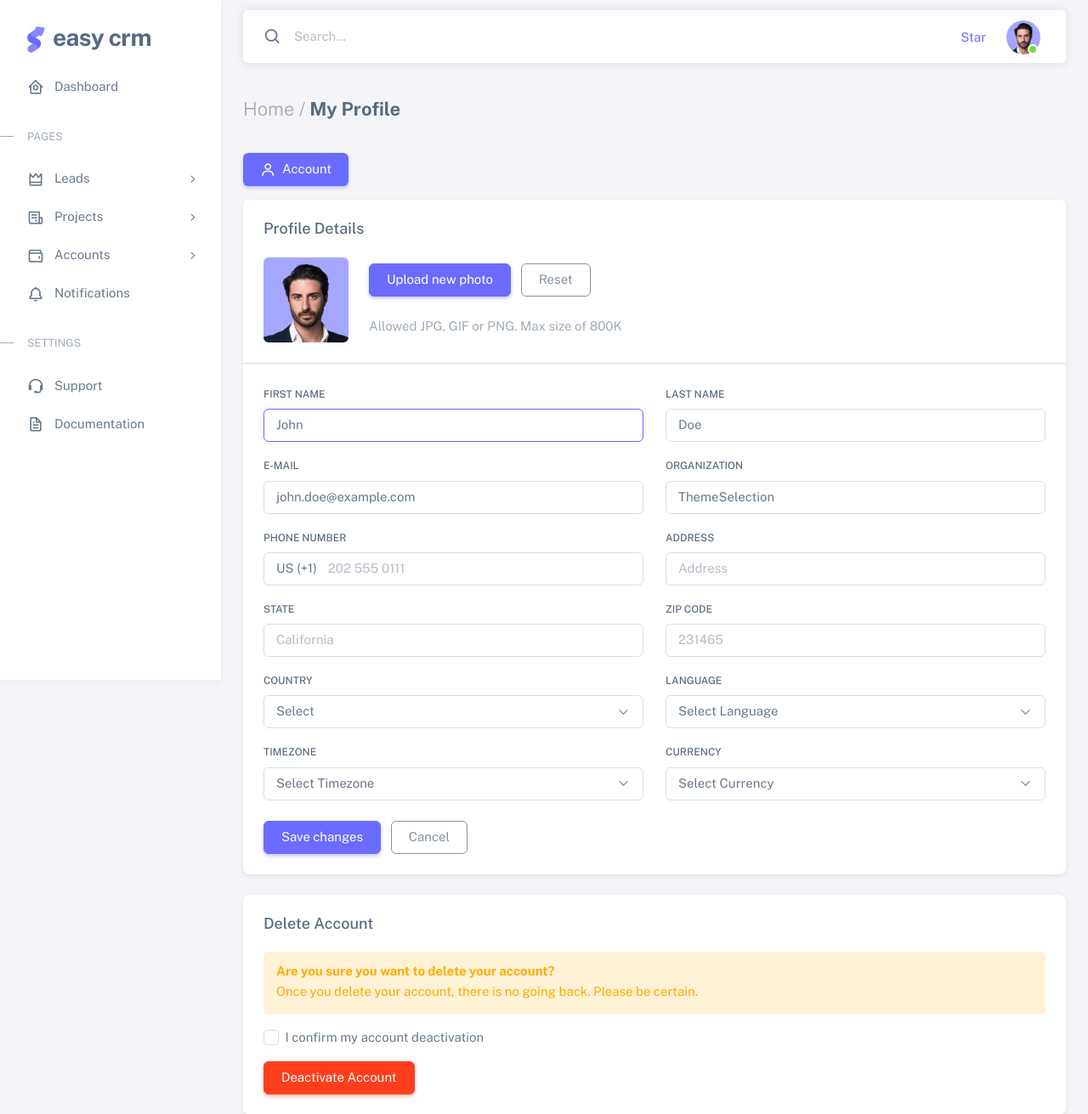
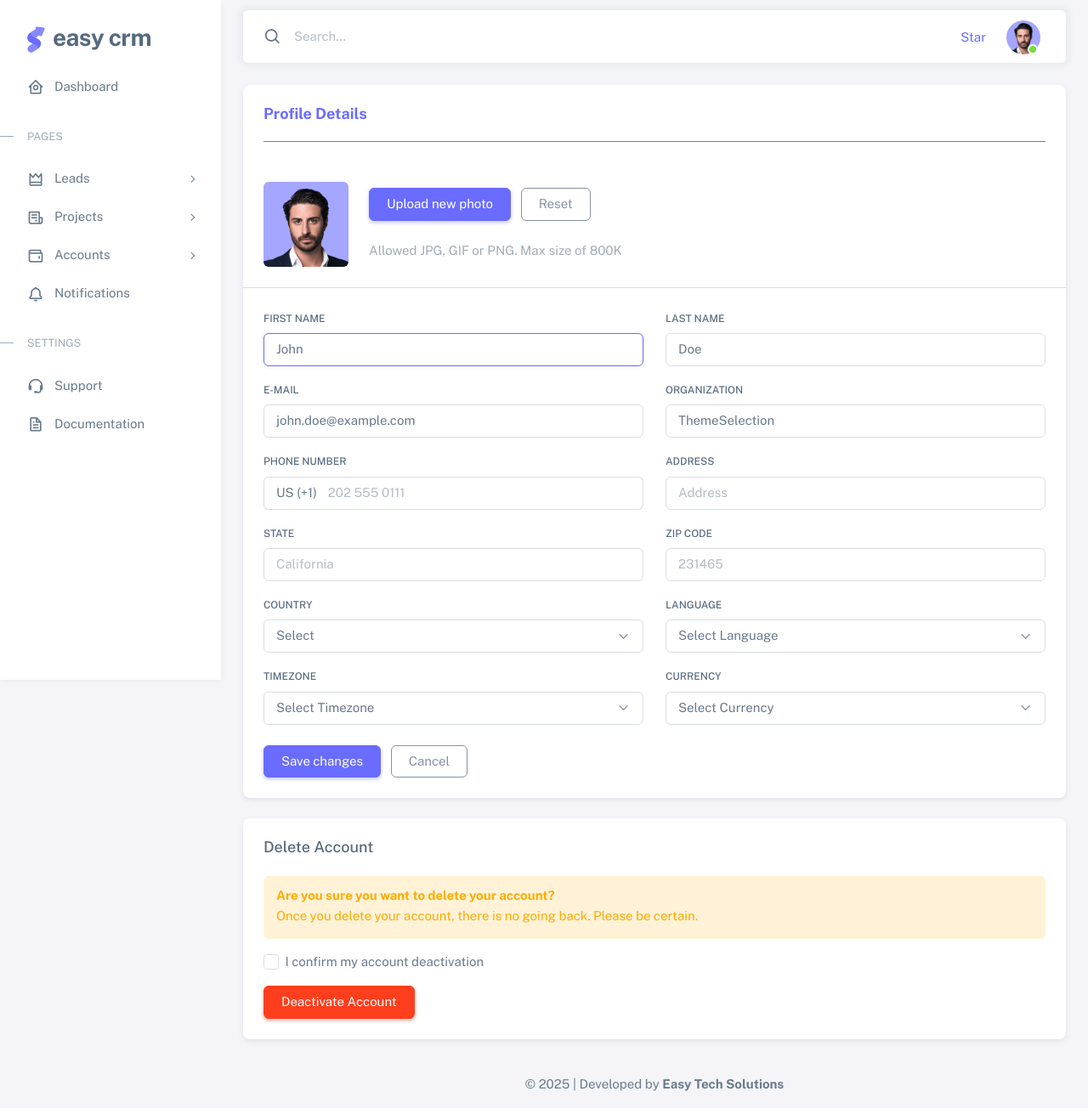
Before and after one commit to fardin-ahmed-shawon/easy_CRM, a PHP site: page /my-profile.php in a window 1280 px wide. Shown: the top 1311 px of the page at 85% size. After the commit the page ends 1284 px from the top, so only its background shows below. Run offline with PHP 8.4, Linux system fonts and the light colour scheme; data that the repository does not hold is empty.

Commit message:
up to date

```diff
--- a/my-profile.php
+++ b/my-profile.php
@@ -3,29 +3,37 @@
 <!------------------------ Your Content Start From Here --------------------->
 <!--=======================================================================-->
             <div class="container-xxl flex-grow-1 container-p-y">
-              <h4 class="fw-bold py-3 mb-4"><span class="text-muted fw-light">Home /</span> My Profile</h4>
+
+              <!-- <h4 class="fw-bold py-3 mb-4"><span class="text-muted fw-light">Home /</span> My Profile</h4> -->
 
               <div class="row">
                 <div class="col-md-12">
-                  <ul class="nav nav-pills flex-column flex-md-row mb-3">
+
+                  <!-- <ul class="nav nav-pills flex-column flex-md-row mb-3">
                     <li class="nav-item">
                       <a class="nav-link active" href="javascript:void(0);"><i class="bx bx-user me-1"></i> Account</a>
                     </li>
 
-                    <!-- <li class="nav-item">
+                    <li class="nav-item">
                       <a class="nav-link" href="pages-account-settings-notifications.html"><i class="bx bx-bell me-1"></i> Notifications</a>
                     </li>
                     <li class="nav-item">
                       <a class="nav-link" href="pages-account-settings-connections.html"><i class="bx bx-link-alt me-1"></i> Connections</a>
-                    </li> -->
+                    </li>
 
-                  </ul>
+                  </ul> -->
+
                   <div class="card mb-4">
-                    <h5 class="card-header">Profile Details</h5>
+                      <div class="card-header">
+                        <h5 style="padding-bottom: 22px; border-bottom: 1px solid;" class="text-primary mb-0">
+                          <b>Profile Details</b>
+                        </h5>
+                        <br>
+                      </div>
                     <!-- Account -->
                     <div class="card-body">
                       <div class="d-flex align-items-start align-items-sm-center gap-4">
-                        <img src="../assets/img/avatars/1.png" alt="user-avatar" class="d-block rounded" height="100" width="100" id="uploadedAvatar">
+                        <img src="assets/img/avatars/1.png" alt="user-avatar" class="d-block rounded" height="100" width="100" id="uploadedAvatar">
                         <div class="button-wrapper">
                           <label for="upload" class="btn btn-primary me-2 mb-4" tabindex="0">
                             <span class="d-none d-sm-block">Upload new photo</span>
--- a/nav.php
+++ b/nav.php
@@ -46,7 +46,7 @@
                   </a>
                   <ul class="dropdown-menu dropdown-menu-end">
                     <li>
-                      <a class="dropdown-item" href="#">
+                      <a class="dropdown-item" href="index.php">
                         <div class="d-flex">
                           <div class="flex-shrink-0 me-3">
                             <div class="avatar avatar-online">
@@ -54,7 +54,7 @@
                             </div>
                           </div>
                           <div class="flex-grow-1">
-                            <span class="fw-semibold d-block">John Doe</span>
+                            <span class="fw-semibold d-block">Fardin Ahmed</span>
                             <small class="text-muted">Admin</small>
                           </div>
                         </div>
```
